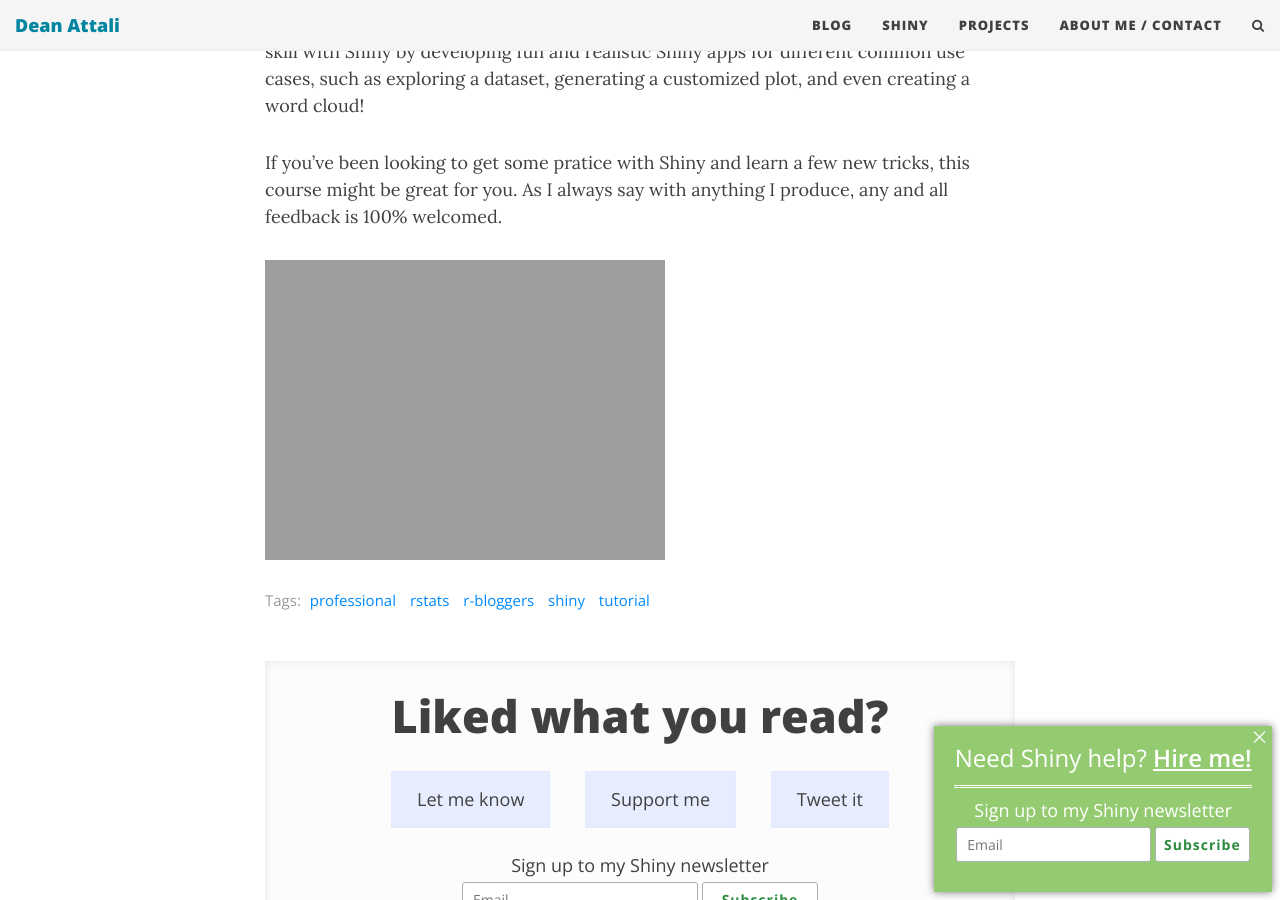
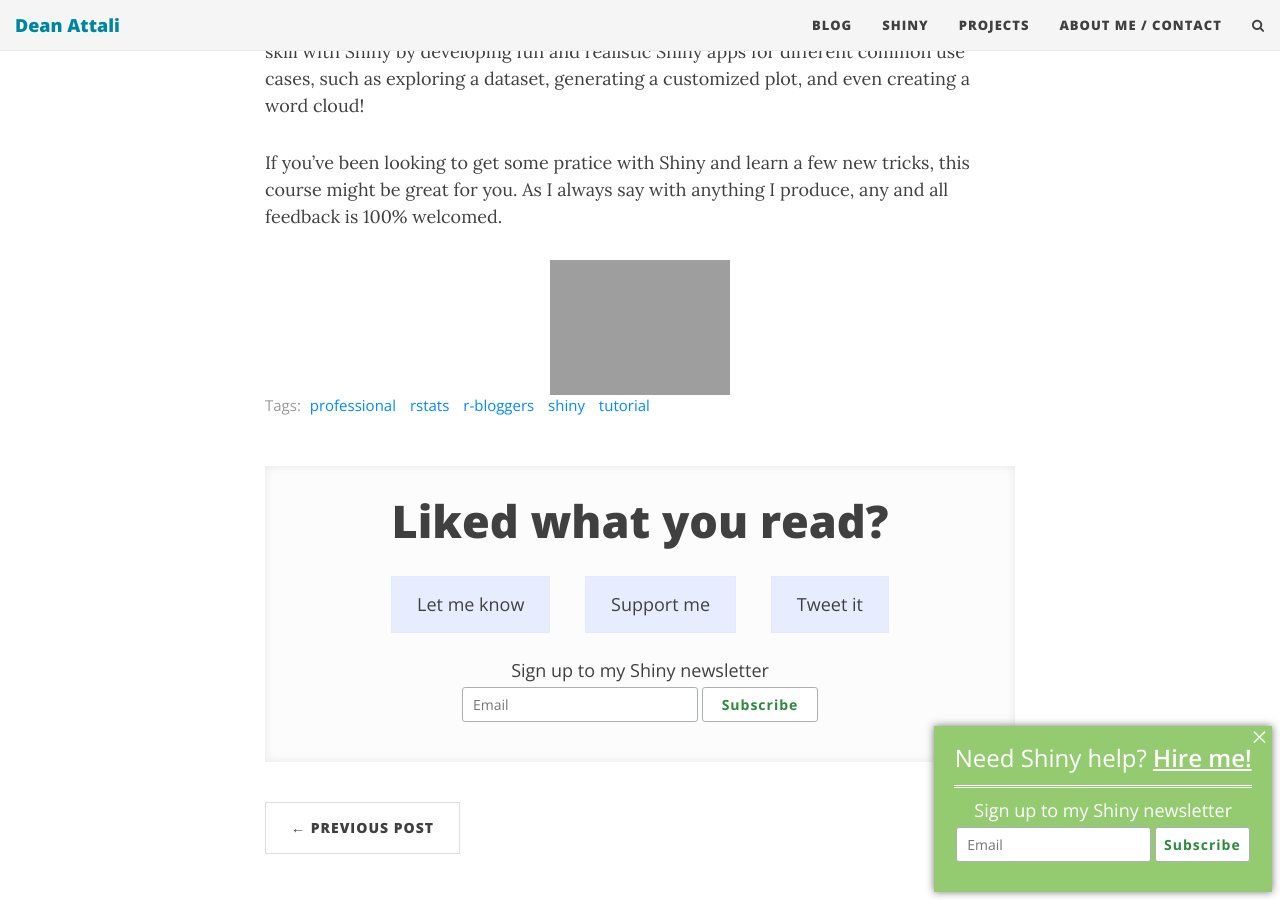
Before and after one commit to daattali/daattali.github.io, a Jekyll site: the page built from _posts/2018-02-26-shiny-use-cases-datacamp-course.md, in a window 1280 px wide and 900 px high, scrolled down 557 px. Built offline with Jekyll 4.4.1, drawn with Linux system fonts in a browser that asks for light colours; nearby versions of some CDN libraries; comment, search, counter and statistics services are not loaded.

Commit message:
Update 2018-02-26-shiny-use-cases-datacamp-course.md

```diff
--- a/_posts/2018-02-26-shiny-use-cases-datacamp-course.md
+++ b/_posts/2018-02-26-shiny-use-cases-datacamp-course.md
@@ -16,4 +16,8 @@ This is an online course consisting of a series of short videos, mulitple choice
 
 If you've been looking to get some pratice with Shiny and learn a few new tricks, this course might be great for you. As I always say with anything I produce, any and all feedback is 100% welcomed.
 
-[![](https://deanattali.com/img/blog/datacamp-shiny-case-studies-logo.png)](https://deanattali.com/img/blog/datacamp-shiny-case-studies-logo.png)
+<div style="text-align:center;">
+  <a href="https://deanattali.com/img/blog/datacamp-shiny-case-studies-logo.png">
+    <img src="https://deanattali.com/img/blog/datacamp-shiny-case-studies-logo.png" alt="course logo" style="width: 180px;">
+  </a>
+</div>
```
